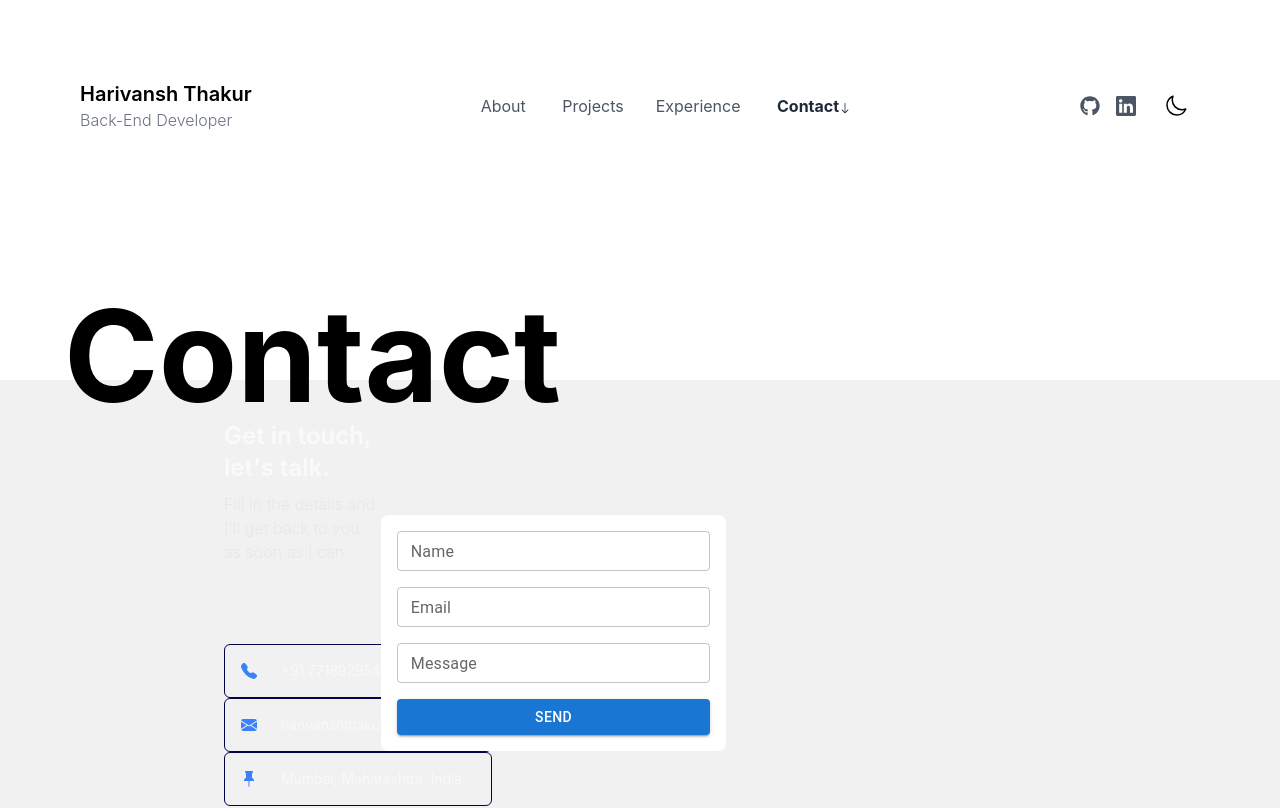
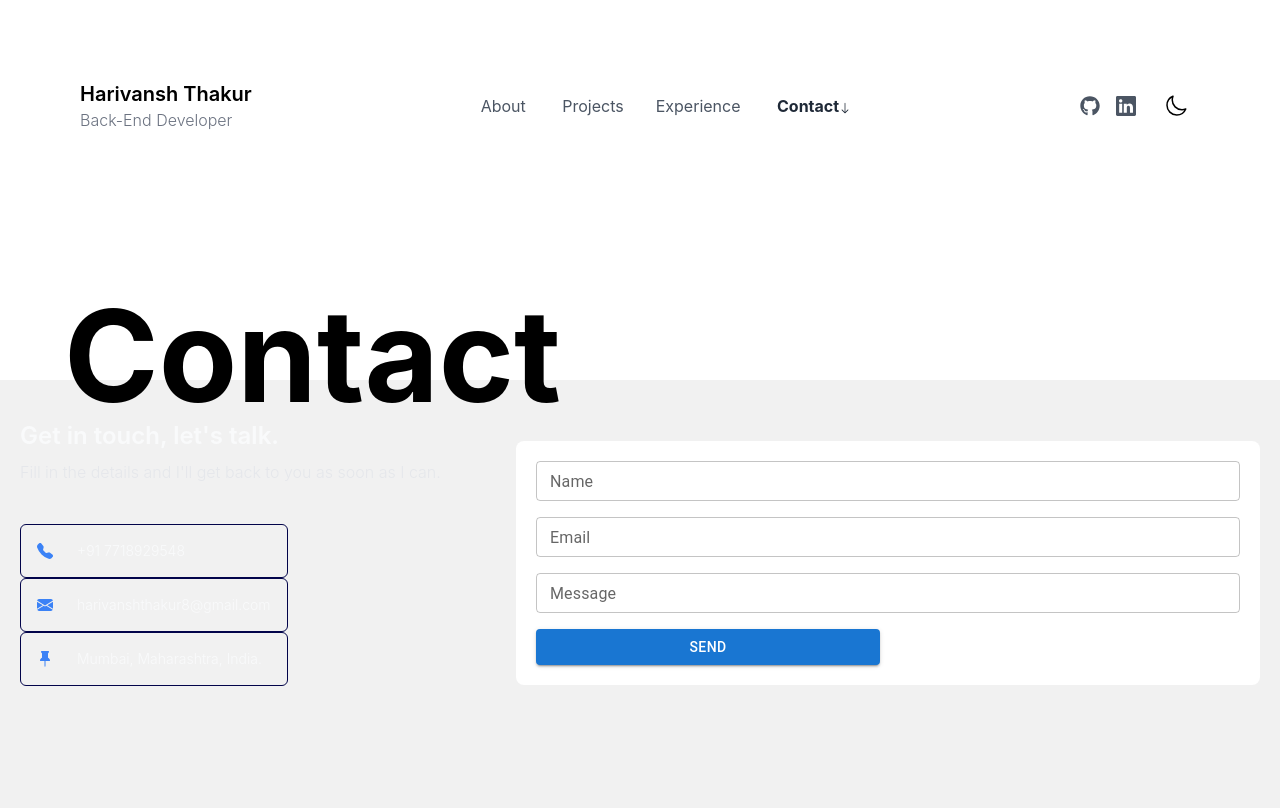
Before and after one commit to Harivansh-coder/Next-Portfolio, a Next.js app: page /contact in a window 1280 px wide. Shown: the top 808 px of the page. Built offline with nearby package versions, Linux system fonts and the light colour scheme.

Commit message:
fixed contact page uding flex ;)

```diff
--- a/components/Contact.tsx
+++ b/components/Contact.tsx
@@ -12,8 +12,8 @@ export default function Contact() {
         </h1>
       </div>
       <div className="bg-[#F1F1F1] dark:bg-gray-900 -mt-6">
-        <div className="grid grid-cols-5 mx-52">
-          <div className="md:ml-4 mt-10">
+        <div className="flex flex-wrap justify-center items-center p-5">
+          <div className="basis-2/5 mt-5">
             <header className="">
               <h1 className="text-gray-50 font-semibold text-2xl">
                 Get in touch, let&apos;s talk.
@@ -23,7 +23,7 @@ export default function Contact() {
                 can.
               </p>
             </header>
-            <div className="icons-container inline-flex flex-col my-20">
+            <div className="icons-container inline-flex flex-col my-10">
               <div className="flex flex-row items-center space-x-6 rounded-md border border-[#02044A] hover:border hover:border-blue-500 p-4">
                 <svg
                   xmlns="http://www.w3.org/2000/svg"
@@ -73,87 +73,20 @@ export default function Contact() {
                 </p>
               </div>
             </div>
-            <div className="social-icons flex flex-row space-x-8">
-              {/* <a
-                href={userData.socialLinks.facebook}
-                className="h-10 w-10 rounded-full hover:bg-blue-500 flex items-center justify-center cursor-pointer"
-              >
-                <svg
-                  width="24"
-                  height="24"
-                  className="text-gray-50"
-                  viewBox="0 0 24 24"
-                  fill="none"
-                  xmlns="http://www.w3.org/2000/svg"
-                >
-                  <path
-                    d="M9.19795 21.5H13.198V13.4901H16.8021L17.198 9.50977H13.198V7.5C13.198 6.94772 13.6457 6.5 14.198 6.5H17.198V2.5H14.198C11.4365 2.5 9.19795 4.73858 9.19795 7.5V9.50977H7.19795L6.80206 13.4901H9.19795V21.5Z"
-                    fill="currentColor"
-                  />
-                </svg>
-              </a> */}
-              {/* <a
-                href={userData.socialLinks.twitter}
-                className="h-10 w-10 rounded-full hover:bg-blue-500 flex items-center justify-center cursor-pointer"
-              >
-                <svg
-                  width="24"
-                  height="24"
-                  className="text-gray-50"
-                  viewBox="0 0 24 24"
-                  fill="none"
-                  xmlns="http://www.w3.org/2000/svg"
-                >
-                  <path
-                    fillRule="evenodd"
-                    clipRule="evenodd"
-                    d="M8 3C9.10457 3 10 3.89543 10 5V8H16C17.1046 8 18 8.89543 18 10C18 11.1046 17.1046 12 16 12H10V14C10 15.6569 11.3431 17 13 17H16C17.1046 17 18 17.8954 18 19C18 20.1046 17.1046 21 16 21H13C9.13401 21 6 17.866 6 14V5C6 3.89543 6.89543 3 8 3Z"
-                    fill="currentColor"
-                  />
-                </svg>
-              </a>
-              <a
-                href={userData.socialLinks.instagram}
-                className="h-10 w-10 rounded-full hover:bg-blue-500 flex items-center justify-center cursor-pointer"
-              >
-                <svg
-                  width="24"
-                  height="24"
-                  className="text-gray-50"
-                  viewBox="0 0 24 24"
-                  fill="none"
-                  xmlns="http://www.w3.org/2000/svg"
-                >
-                  <path
-                    fillRule="evenodd"
-                    clipRule="evenodd"
-                    d="M12 7C9.23858 7 7 9.23858 7 12C7 14.7614 9.23858 17 12 17C14.7614 17 17 14.7614 17 12C17 9.23858 14.7614 7 12 7ZM9 12C9 13.6569 10.3431 15 12 15C13.6569 15 15 13.6569 15 12C15 10.3431 13.6569 9 12 9C10.3431 9 9 10.3431 9 12Z"
-                    fill="currentColor"
-                  />
-                  <path
-                    d="M18 5C17.4477 5 17 5.44772 17 6C17 6.55228 17.4477 7 18 7C18.5523 7 19 6.55228 19 6C19 5.44772 18.5523 5 18 5Z"
-                    fill="currentColor"
-                  />
-                  <path
-                    fillRule="evenodd"
-                    clipRule="evenodd"
-                    d="M5 1C2.79086 1 1 2.79086 1 5V19C1 21.2091 2.79086 23 5 23H19C21.2091 23 23 21.2091 23 19V5C23 2.79086 21.2091 1 19 1H5ZM19 3H5C3.89543 3 3 3.89543 3 5V19C3 20.1046 3.89543 21 5 21H19C20.1046 21 21 20.1046 21 19V5C21 3.89543 20.1046 3 19 3Z"
-                    fill="currentColor"
-                  />
-                </svg>
-              </a> */}
-            </div>
+            <div className="social-icons flex flex-row space-x-8"></div>
           </div>
-          <div className="contact-form flex flex-col justify-center col-span-2">
-            <form className="form rounded-lg bg-white p-4 grid grid-cols-1 gap-4">
+          <div className="basis-3/5">
+            <form className="form rounded-lg bg-white p-5 grid grid-cols-2 gap-4">
               <TextField
-                id="outlined-basic"
+                className="col-span-2"
+                id="outlined-basic "
                 label="Name"
                 size="small"
                 variant="outlined"
               />
 
               <TextField
+                className="col-span-2"
                 id="outlined-basic"
                 label="Email"
                 size="small"
@@ -161,6 +94,7 @@ export default function Contact() {
               />
 
               <TextField
+                className="col-span-2"
                 id="outlined-basic"
                 label="Message"
                 size="small"
@@ -168,6 +102,7 @@ export default function Contact() {
               />
 
               <Button
+                className="col-start-1 col-span-1"
                 variant="contained"
                 color="primary"
                 size="medium"
--- a/components/Hero.tsx
+++ b/components/Hero.tsx
@@ -14,7 +14,7 @@ export default function Hero() {
         <RoughNotationGroup show={true}>
           <RainbowHighlight color={colors[0]}>
             <h1 className="text-4xl md:text-8xl font-bold text-gray-700 dark:text-gray-200 my-2">
-              Developer.
+              Developer
             </h1>
           </RainbowHighlight>
           <RainbowHighlight color={colors[1]}>
```
Also changed, not shown: components/Navbar.tsx (+0 -26 lines).
